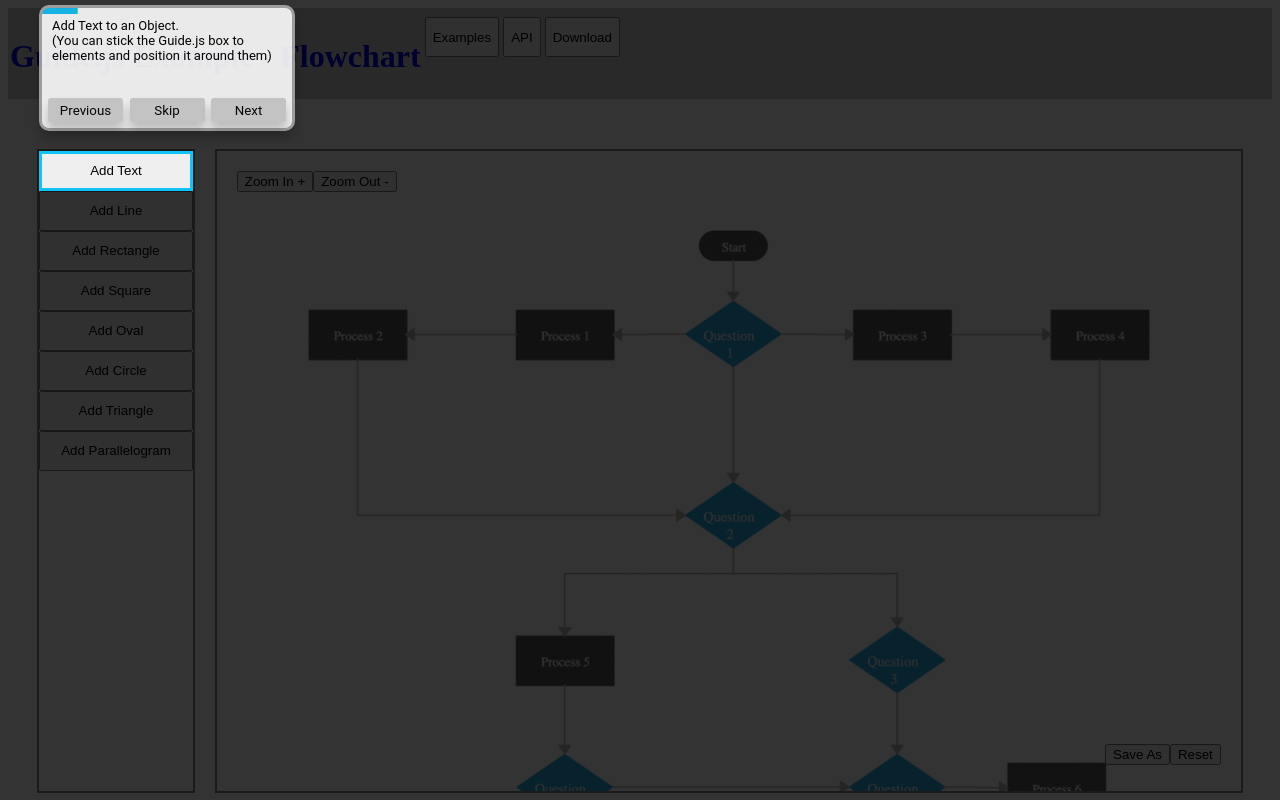
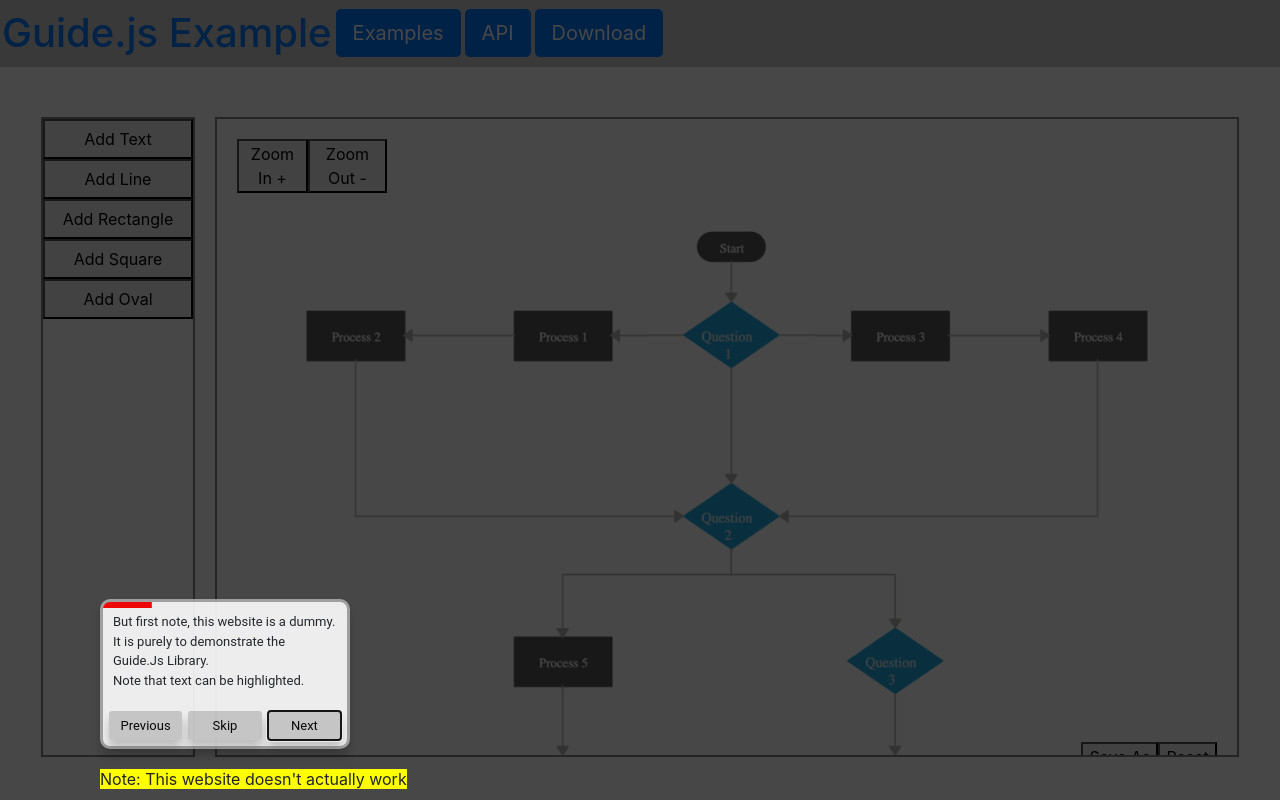
Before and after one commit to ranachirag/GuideJs, a website: page pub/examples.html in a window 1280 px wide. Both pictures are taken after a click on the button "Next". Drawn offline with nearby package versions, Linux system fonts and the light colour scheme.

Commit message:
finished example page

```diff
--- a/pub/examples.html
+++ b/pub/examples.html
@@ -5,14 +5,13 @@
         <meta name="viewport" content="width=device-width, initial-scale=1">
         <title>GuideJs Demo</title>
 
+        <link rel="stylesheet" href="https://stackpath.bootstrapcdn.com/bootstrap/4.4.1/css/bootstrap.min.css" integrity="sha384-Vkoo8x4CGsO3+Hhxv8T/Q5PaXtkKtu6ug5TOeNV6gBiFeWPGFN9MuhOf23Q9Ifjh" crossorigin="anonymous">
 
-
-
+        <link rel="stylesheet" type="text/css" href="./styles/examples.css" />
 
         <link rel="stylesheet" type="text/css" href="./styles/guidejs.css" />
         <script defer type="text/javascript" src='./javascript/guide.js'></script>
 
-        <link rel="stylesheet" type="text/css" href="./styles/examples.css" />
         <script defer type="text/javascript" src='./javascript/examples.js'></script>
 
     </head>
@@ -20,8 +19,8 @@
         <!-- <div class="nav guidejs-step-1">
             <h1 >Guide.js Example - Flowchart</h1>
         </div> -->
-        <div class="nav">
-            <a href="./index.html"><h1 class="guidejs-step-1">Guide.js Example - Flowchart</h1></a>
+        <div class="navi guidejs-step-1">
+            <a href="./index.html"><h1>Guide.js Example</h1></a>
             <a href="./examples.html"><button type="button" class="btn btn-primary btn-lg">Examples</button></a>
             <a href="./documentation.html"><button type="button" class="btn btn-primary btn-lg">API</button></a>
             <a href="https://github.com/csc309-fall-2020/js-library-ranachir"><button type="button" class="btn btn-primary btn-lg">Download</button></a>
@@ -29,29 +28,28 @@
         <div class="example">
             <div class="options">
 
-                <button class="btn guidejs-step-2">Add Text</button>
-                <button class="btn guidejs-step-3">Add Line</button>
-                <button class="btn guidejs-step-4">Add Rectangle</button>
-                <button class="btn guidejs-step-5"><span class="guidejs-step-14">Add Square</span></button>
-                <button class="btn guidejs-step-6">Add Oval</button>
-                <button class="btn guidejs-step-7">Add Circle</button>
-                <button class="btn guidejs-step-8">Add Triangle</button>
-                <button class="btn guidejs-step-9">Add Parallelogram </button>
+                <button class="btn-ex guidejs-step-3">Add Text</button>
+                <button class="btn-ex guidejs-step-4">Add Line</button>
+                <button class="btn-ex guidejs-step-5">Add Rectangle</button>
+                <button class="btn-ex guidejs-step-6">Add Square</button>
+                <button class="btn-ex guidejs-step-7">Add Oval</button>
             </div>
-            <div class="flowchart guidejs-step-10">
-                <div class="zoom guidejs-step-11">
+            <div class="flowchart">
+                <div class="zoom guidejs-step-8">
                     <button class="zoom-btn">Zoom In +</button>
                     <button class="zoom-btn">Zoom Out -</button>
                 </div>
-                <div id="flowchart-image" class="guidejs-step-13">
+                <div id="flowchart-image" class="guidejs-step-10">
                     <img src="images/flowchart.jpeg">
                 </div>
                 <div class="edit">
-                    <button class="edit-btn guidejs-step-12">Save As</button>
+                    <button class="edit-btn guidejs-step-9">Save As</button>
                     <button class="edit-btn">Reset</button>
                 </div>
+
             </div>
 
         </div>
+         <span class="note guidejs-step-2">Note: This website doesn't actually work</span>
     </body>
 </html>
--- a/pub/javascript/examples.js
+++ b/pub/javascript/examples.js
@@ -1,28 +1,31 @@
 /* GuideJs Library usage examples */
 "use strict";
+
+
 const guide = new GuideJs()
 
+function example() {
     guide.setOptions({
         addOutline: true,
         addOverlay: true,
-    // theme: "red",
-    overlayOpacity: 1,
-    elementDescriptions: ["Welcome to Guide.Js tutorial. This tutorial will introduce you to tools on how to create a flowchart. (Note: It is a dummy website)",
-                        'Add Text to an Object. \n (You can stick the Guide.js box to elements and position it around them)',
-                        'Add a Line. \n (Then move from element to element giving context).',
-                        'Add a Rectangle.',
-                        'Add a Square.',
-                        'Add an Oval.',
-                        'Add a Circle.',
-                        'Add a Triangle.',
-                        'Add a Parallelogram. \n (Notice the Guide.js box can be positioned below the element)',
-                        'This is the space where you will create your flowchart. \n (Or it can be positioned above)',
-                        'Here you can control the view of your flow chart.',
+        theme: "red",
+        overlayOpacity: 0.9,
+        elementDescriptions: ["Welcome to Guide.Js tutorial. This tutorial will introduce you to an example website for creating flowcharts.",
+                            'But first note, this website is a dummy. \n It is purely to demonstrate the Guide.Js Library. \n Note that text can be highlighted.',
+                            "Let's start with some buttons. \n With this Button you can add Text.",
+                            'Note the red theme, you can select other themes when you create your own guide.',
+                            'Fact: The guide box is automatically positioned!',
+                            'It can be positioned all around an element, the optimal position is selected.',
+                            'You can simply create a guide by adding classes your html code and customize using Javascript. \n See API page for more details.',
+                            'Note the progress bar (border of the guide box) showing how much of the guide is complete.',
                             'Save your flow chart.',
-                        'This the demo for Guide.js complete. More exciting features will be added. Thank You for viewing.',
-                        'nothing'],
+                            'This the demo for Guide.js complete. Thank You for viewing!'],
         textHighlightColor: 'yellow',
         guideDistance: 20,
+        guideHeight: '150px'
     })
 
     guide.start()
+}
+
+example()
--- a/pub/javascript/guide.js
+++ b/pub/javascript/guide.js
@@ -73,7 +73,6 @@
                 this.guideBoxSettings.dist = guideDistance
             }
 
-            console.log(this.elementDescriptions)
         },
 
         /* Start the guide */
@@ -235,7 +234,7 @@
             guideBox.style.width = width
             guideBox.style.height = height
             guideBox.style.backgroundPosition = `-${width}px 0px, ${width-5}px -${height}px, ${width}px ${height-5}px, 0px ${height}px`
-            console.log(guideBox.style)
+
 
             const {element} = this.guideBoxSettings
             this.guideBox = guideBox
@@ -269,7 +268,7 @@
                 }
 
                 if (locationDirection.includes("left")) {
-                    guideBox.style.left = `${left - width - dist}px`
+                    guideBox.style.left = `${left - guideBoxWidth - dist}px`
                 }
 
                 if (locationDirection.includes("top")) {
@@ -316,7 +315,6 @@
             const guideBox = this.guideBox
             const dist = this.guideBoxSettings.dist
 
-            console.log(this.guideBoxSettings)
 
             const viewportOffset = element.getBoundingClientRect();
             const top = viewportOffset.top;
@@ -395,6 +393,7 @@
                     valPositions.push('side-right-middle')
                 }
             }
+            console.log(valPositions, left)
             return valPositions
 
         },
@@ -411,7 +410,6 @@
             this.guideBox.appendChild(nextBtn)
             nextBtn.classList.add(`guide-next-btn-${this.elementHighlight.theme}`)
             nextBtn.innerText = "Next"
-            console.log(nextBtn)
             return nextBtn
         },
 
--- a/pub/styles/examples.css
+++ b/pub/styles/examples.css
@@ -1,10 +1,10 @@
-.nav {
+.navi {
     background-color: #ccc;
     overflow: hidden;
     text-align: center;
 }
 
-.nav a {
+.navi a {
   float: left;
   /* color: lightgreen; */
   /* padding: 20px; */
@@ -14,12 +14,11 @@
   /* font-size: 18px; */
 }
 
-  .nav {
+.navi {
   display: flex;
   justify-content: flex-start;
-    /* align-content: center; */
+  align-content: center;
 }
-
 
 
 .example {
@@ -46,7 +45,7 @@
 
 }
 
-.btn {
+.btn-ex {
     width: 100%;
     text-align: center;
     height: 5vh;
@@ -57,6 +56,7 @@
   position: relative;
   top: 0;
   left: 0;
+  width: 150px;
   margin: 20px;
 }
 
@@ -79,3 +79,6 @@
   width: 100%;
   height: 100%;
 }
+.note {
+  margin-left: 100px;
+}
--- a/pub/styles/guidejs.css
+++ b/pub/styles/guidejs.css
@@ -110,6 +110,7 @@
     margin-left: 6px ;
     background-color:lightgrey;
     font-family: 'Roboto', sans-serif;
+    font-size: small;
 }
 
 .guide-next-btn-blue, .guide-next-btn-red, .guide-next-btn-green, .guide-next-btn-yellow {
@@ -190,7 +191,7 @@
 
 .guidejs-highlight {
     position: relative;
-    z-index: 1000000000000;
+    z-index: 33 !important;
 }
 
 .guidejs-outline-blue {
```
Lines whose indentation alone changed are shown as unchanged.
